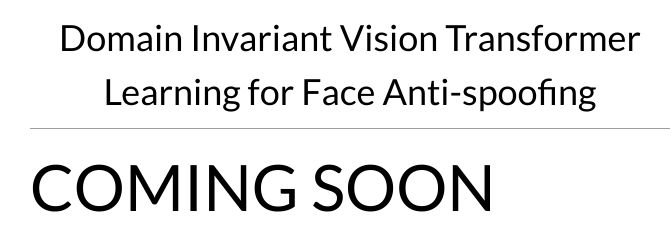
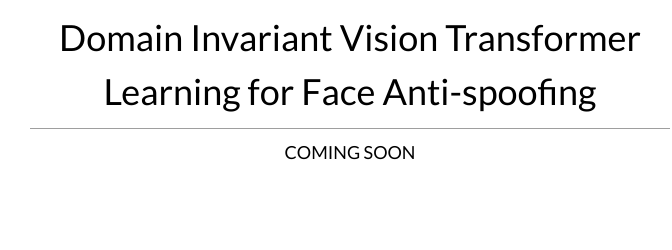
Before and after one commit to AISquareLab/aisquarelab.github.io, a plain HTML site: page DiVT4FAS.html in a window 1280 px wide. Shown: the whole page, without its empty margins (290-962 px from the left). Drawn offline with nearby package versions, Linux system fonts and the light colour scheme.

Commit message:
Update DiVT4FAS.html

```diff
--- a/DiVT4FAS.html
+++ b/DiVT4FAS.html
@@ -20,7 +20,7 @@ body, html {height: 100%}
   <div class="w3-display-topmiddle">
     <h1 class="w3-animate-top" style="text-align: center;">Domain Invariant Vision Transformer Learning for Face Anti-spoofing</h1>
     <hr class="w3-border-grey" style="margin:auto;width:100%">
-    <h1 class="w3-jumbo w3-animate-top">COMING SOON</h1>
+    <h2 class="w3-large w3-center">COMING SOON</h2>
   </div>
 </div>
 
```
